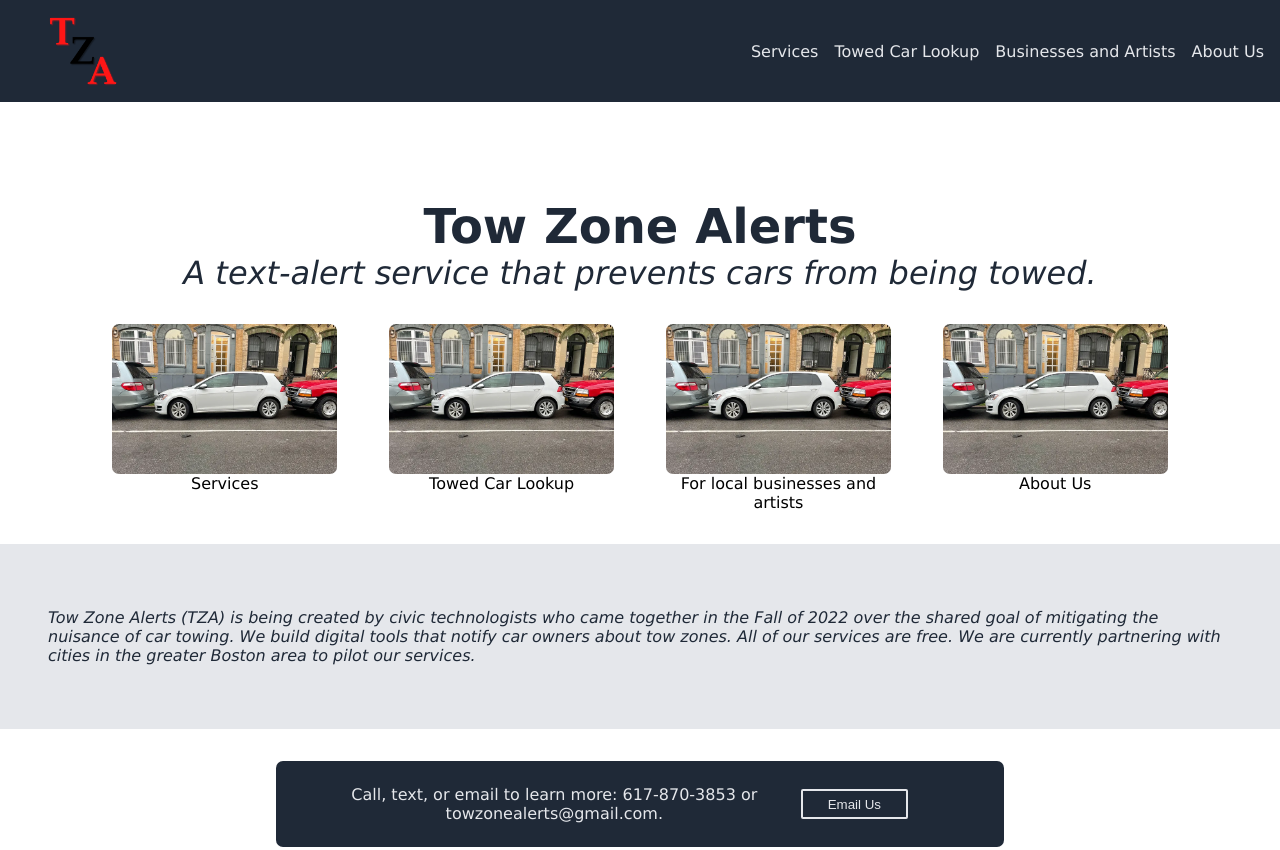
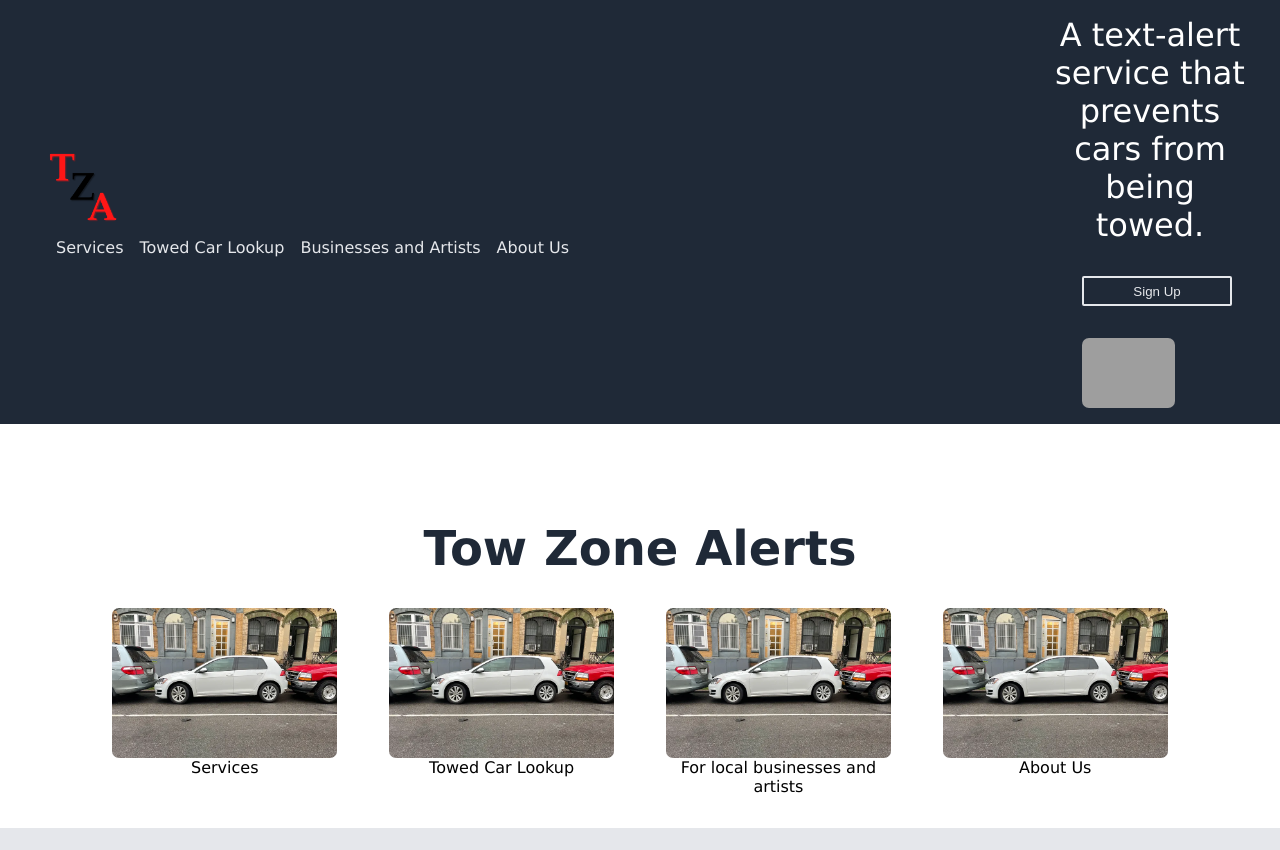
Before and after one commit to rymurray1/landing-page, a plain HTML site: page index.html in a window 1280 px wide. Shown: the top 850 px of the page. Drawn offline with Linux system fonts and the light colour scheme; grey boxes are pictures that could not be loaded.

Commit message:
Add second level to header with sign up

```diff
--- a/index.html
+++ b/index.html
@@ -10,9 +10,11 @@
   <body>
         <!--Establishes a clear header-->
         <div class="header">
+            <div class="head-top">
                 <div class="head-image">
                     <img src="basic_logo.png" alt="TZA Logo">
                 </div>
+                <div class="head-links">
                     <ul>
                         <li><a href="https://www.towzonealerts.com/services">Services</a></li>
                         <li><a href="https://www.towzonealerts.com/towed-car-lookup">Towed Car Lookup</a></li>
@@ -21,11 +23,20 @@
 
                     </ul>
                 </div>
+            </div>
+            <div class="head-bottom">
+                <div class="sign-up">
+                    <div class ="text">A text-alert service that prevents cars from being towed.</div>
+                    <button>Sign Up</button>
+                </div>
+                <img src="https://images.pexels.com/photos/3998365/pexels-photo-3998365.png?auto=compress&cs=tinysrgb&w=1600" alt="Beautiful sunset">
+                </div>
+            </div>
+        </div>
         <!--Main page content appears here, including images-->
         <div class="content">
             <div class ="title">
                 <div class="title1">Tow Zone Alerts</div>
-                <div class="title2">A text-alert service that prevents cars from being towed.</div>
             </div>
             <div class ="container">
                 <div class="info">
```
Lines whose indentation alone changed are shown as unchanged.
